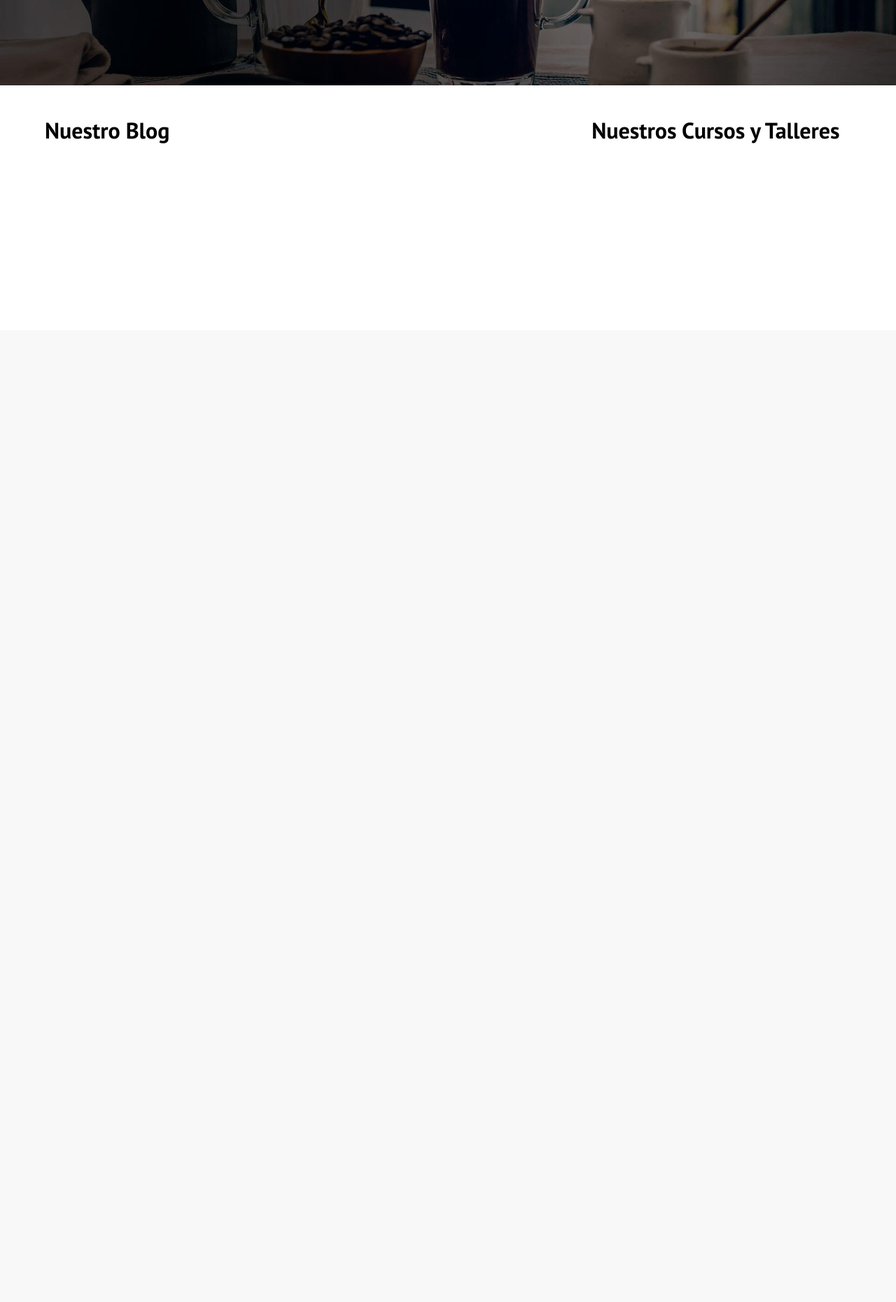
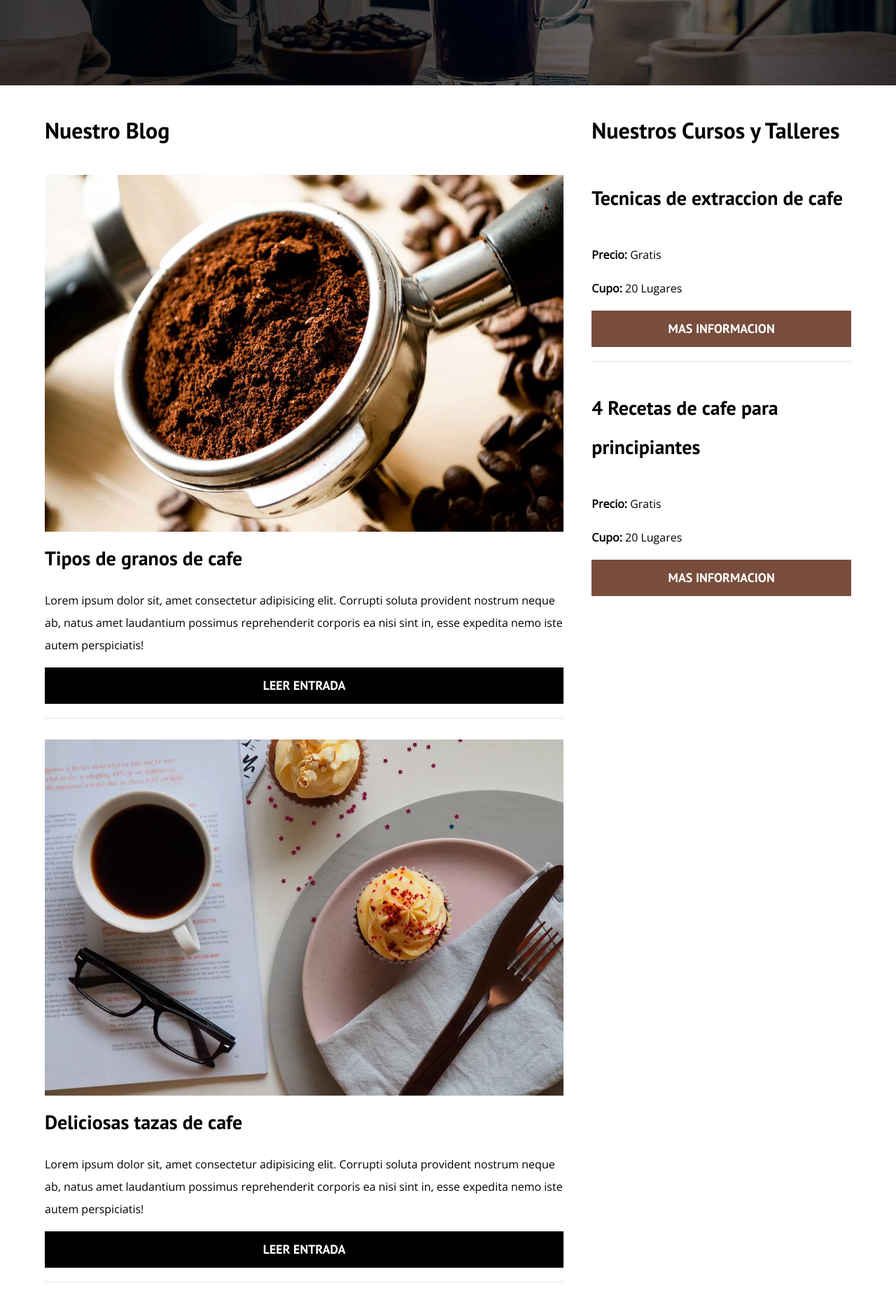
Before and after one commit to JovanniVilla/Studio-Fenixazzul-Cursos, a PHP site: page / in a window 1280 px wide. Shown: the part 328-2189 px from the top of the page at 70% size. Before the commit the page ends 533 px from the top, so only its background shows below. Run offline with PHP 8.4, Linux system fonts and the light colour scheme.

Commit message:
close today

```diff
--- a/blogdecafe_inicio/blogdecafe_inicio/css/styles.css
+++ b/blogdecafe_inicio/blogdecafe_inicio/css/styles.css
@@ -5,6 +5,7 @@
     --primario:#784d3C;
     --blanco:#fff;
     --negro:#000;
+    --gris: rgb(230, 230, 230);
 
 }
 
@@ -116,3 +117,45 @@ img{max-width: 100%;}
      }
 
  }
+
+.entrada{
+    border-bottom: 1px solid var(--gris);
+    margin-bottom: 3rem;
+}
+
+.entrada:last-of-type{  /* selecciona al ultimo elemento de su tipo entrada  */
+    border-bottom: none;
+    margin-bottom: 0rem;
+}
+
+.boton{
+    display: block;
+    font-family: var(--fuente-Heding);
+    color: var(--blanco);
+    text-align: center;
+    padding: .8rem 2rem;
+    font-size: 1.8rem;
+    text-transform: uppercase;
+    font-weight: 700;
+    margin-bottom: 2rem;
+    background-color: var(--primario);
+}
+
+.boton--primario{
+    background-color: var(--negro);
+
+}
+.sidebar__span{
+    font-weight: 700;
+}
+.sidebar__item{
+    border-bottom: 1px solid var(--gris);
+    margin-bottom: 2rem;
+}
+.sidebar__item:last-of-type{  /* selecciona al ultimo elemento de su tipo entrada  */
+    border-bottom: none;
+    margin-bottom: 0rem;
+}
+.sidebar__lista{
+    list-style: none;
+}
--- a/blogdecafe_inicio/blogdecafe_inicio/index.html
+++ b/blogdecafe_inicio/blogdecafe_inicio/index.html
@@ -36,10 +36,71 @@
     <div class="contenedor contenido-principal">
         <main class="blog">
             <h3>Nuestro Blog</h3>
+            <article class="entrada">
+                <div class="entrada__imagen">
+                    <img src="img/blog1.webp">
+                </div>
+                <div class="entrada__contenido">
+                    <h4 class="no-margin">Tipos de granos de cafe</h4>
+                    <p>Lorem ipsum dolor sit, amet consectetur adipisicing elit.
+                        Corrupti soluta provident nostrum neque ab, natus amet laudantium
+                        possimus reprehenderit corporis ea nisi sint in, esse expedita
+                        nemo iste autem perspiciatis!</p>
+                    <a href="entrada.html" class="boton boton--primario">Leer Entrada</a>
+
+                </div>
+
+            </article> <!-- Termino de bloque  -->
+            <article class="entrada">
+                <div class="entrada__imagen">
+                    <img src="img/blog2.webp">
+                </div>
+                <div class="entrada__contenido">
+                    <h4 class="no-margin">Deliciosas tazas de cafe</h4>
+                    <p>Lorem ipsum dolor sit, amet consectetur adipisicing elit.
+                        Corrupti soluta provident nostrum neque ab, natus amet laudantium
+                        possimus reprehenderit corporis ea nisi sint in, esse expedita
+                        nemo iste autem perspiciatis!</p>
+                    <a href="entrada.html" class="boton boton--primario">Leer Entrada</a>
+
+                </div>
+
+            </article> <!-- Termino de bloque  -->
+            <article class="entrada">
+                <div class="entrada__imagen">
+                    <img src="img/blog3.jpg">
+                </div>
+                <div class="entrada__contenido">
+                    <h4 class="no-margin">Cafe negro antioxidante</h4>
+                    <p>Lorem ipsum dolor sit, amet consectetur adipisicing elit.
+                        Corrupti soluta provident nostrum neque ab, natus amet laudantium
+                        possimus reprehenderit corporis ea nisi sint in, esse expedita
+                        nemo iste autem perspiciatis!</p>
+                    <a href="entrada.html" class="boton boton--primario">Leer Entrada</a>
+
+                </div>
+
+            </article> <!-- Termino de bloque  -->
 
         </main>
         <aside class="sidebar">
             <h3>Nuestros Cursos y Talleres</h3>
+            <ul class="sidebar__lista no-padding">
+                <li class="sidebar__item">
+                    <h4>Tecnicas de extraccion de cafe</h4>
+                    <p><span class="sidebar__span">Precio:</span> Gratis</p>
+                    <p><span class="sidebar__span">Cupo:</span> 20 Lugares</p>
+
+                    <a class="boton" href="#">Mas informacion</a>
+                </li> <!-- Termina item -->
+                <li class="sidebar__item">
+                    <h4>4 Recetas de cafe para principiantes</h4>
+                    <p><span class="sidebar__span">Precio:</span> Gratis</p>
+                    <p><span class="sidebar__span">Cupo:</span> 20 Lugares</p>
+
+                    <a class="boton" href="#">Mas informacion</a>
+                </li> <!-- Termina item -->
+            </ul>
 
         </aside>
 
```
